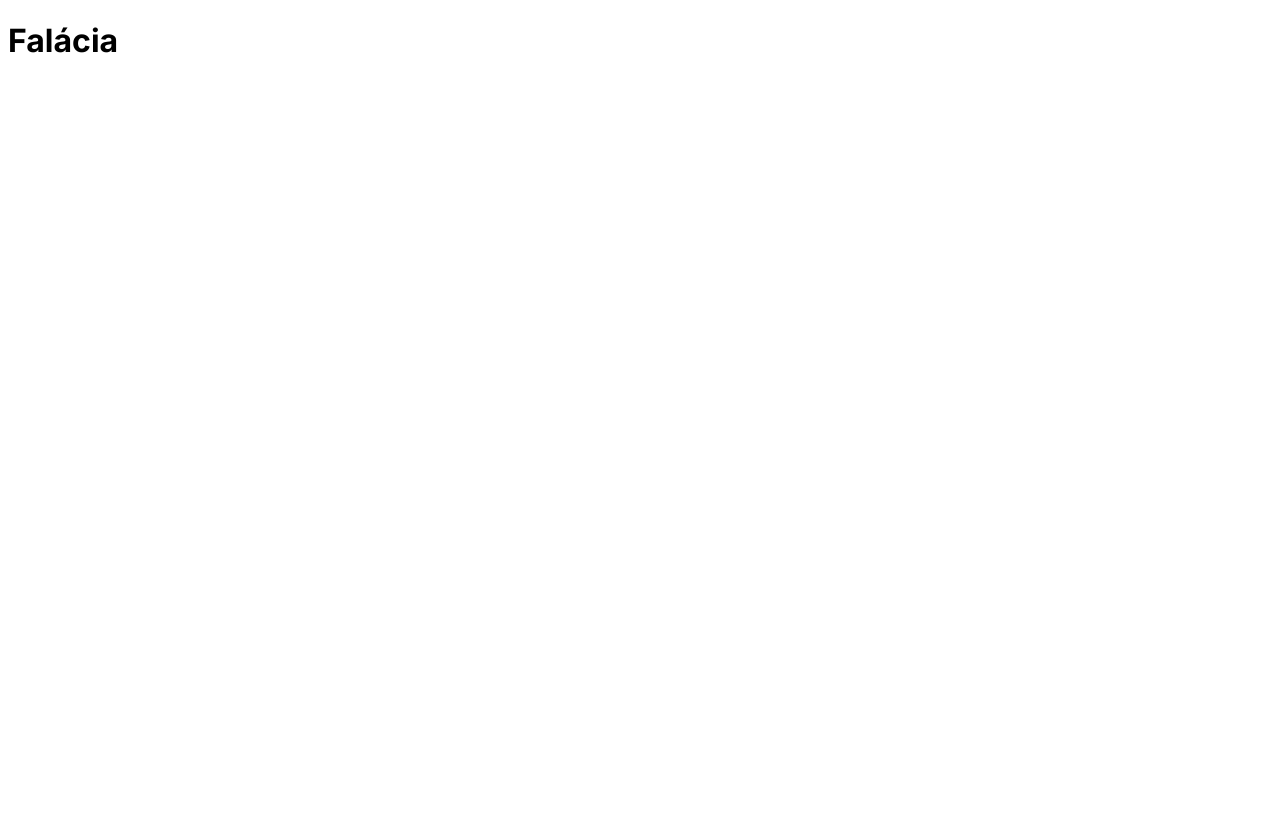
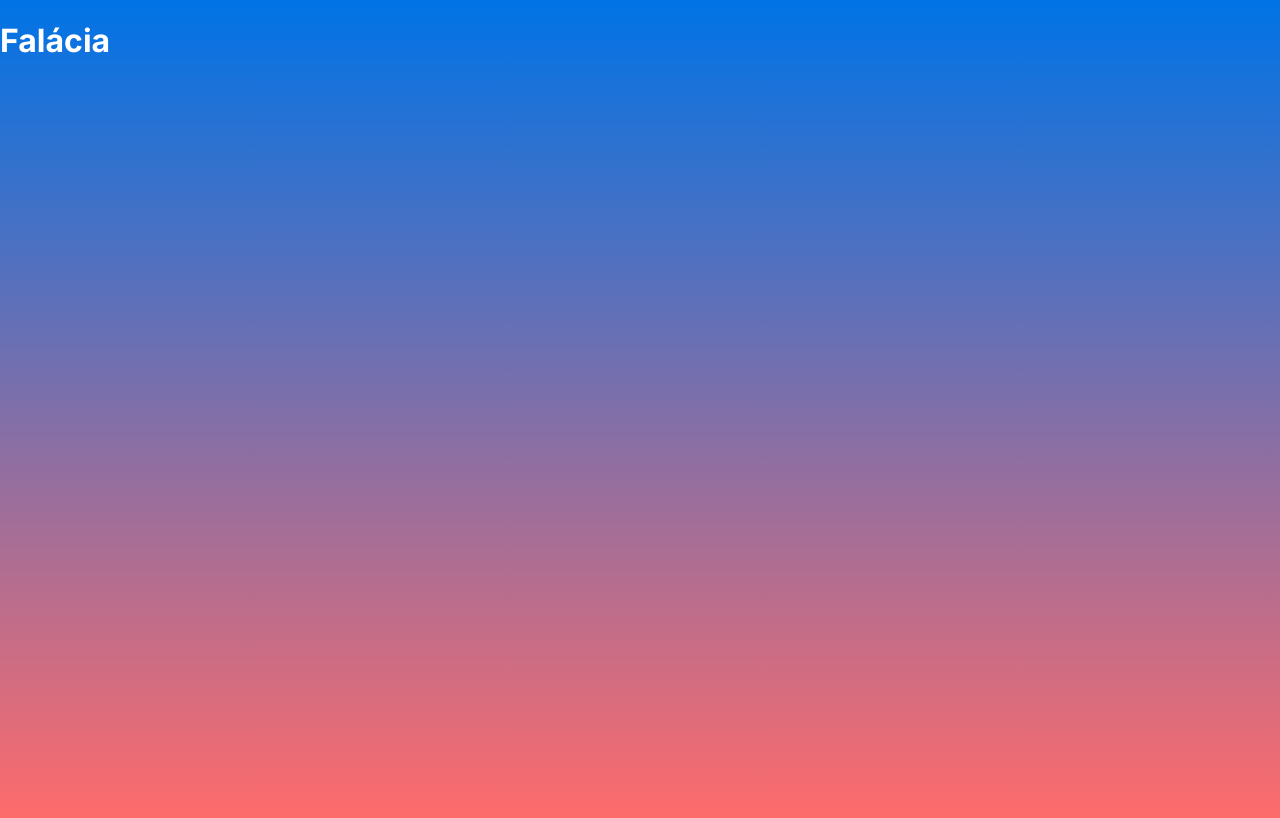
Before and after one commit to Feliper62/falacia-game-frontend, a Next.js app: page / in a window 1280 px wide. Shown: the top 818 px of the page. Built offline with nearby package versions, Linux system fonts and the light colour scheme.

Commit message:
:feat: Adição de código para background no globals.css

```diff
--- a/src/app/globals.css
+++ b/src/app/globals.css
@@ -0,0 +1,12 @@
+body {
+    /* Define o gradiente linear */
+    background: linear-gradient(to bottom, #0073e6, #ff6b6b);
+    /* Isso garante que o gradiente ocupe toda a altura da página */
+    min-height: 100vh;
+    /* Isso remove a margem padrão do corpo */
+    margin: 0;
+    /* Isso define o estilo de fonte padrão para todo o corpo */
+    font-family: Arial, sans-serif;
+    /* Define a cor padrão do texto em branco */
+    color: white;
+  }
--- a/src/app/page.js
+++ b/src/app/page.js
@@ -1,4 +1,3 @@
-
 export default function Home() {
   return (
     <h1>Falácia</h1>
```
